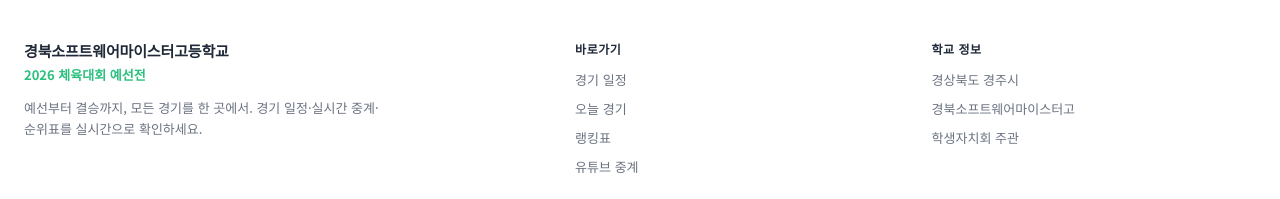
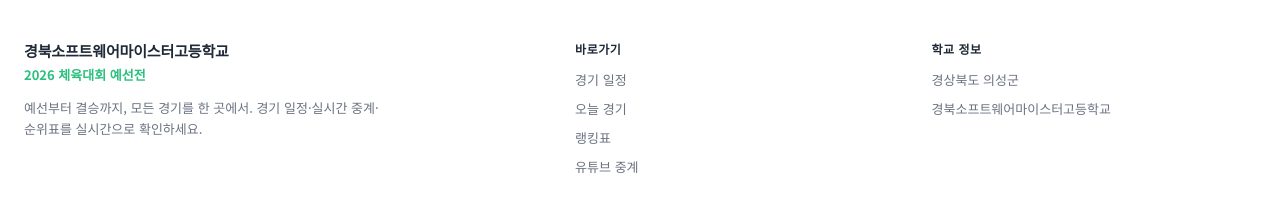
Before and after one commit to 081114ysm/School_Sportday, a Next.js app in the folder frontend/: page / in a window 1280 px wide. Shown: the part 823-1022 px from the top of the page. Built offline with nearby package versions, Linux system fonts and the light colour scheme; no server answers.

Commit message:
fix(footer): 학교 정보 의성군으로 수정

```diff
--- a/frontend/src/components/Footer.tsx
+++ b/frontend/src/components/Footer.tsx
@@ -29,9 +29,8 @@
         <div className={styles.col}>
           <div className={styles.colTitle}>학교 정보</div>
           <ul className={styles.list}>
-            <li>경상북도 경주시</li>
-            <li>경북소프트웨어마이스터고</li>
-            <li>학생자치회 주관</li>
+            <li>경상북도 의성군</li>
+            <li>경북소프트웨어마이스터고등학교</li>
           </ul>
         </div>
       </div>
```
